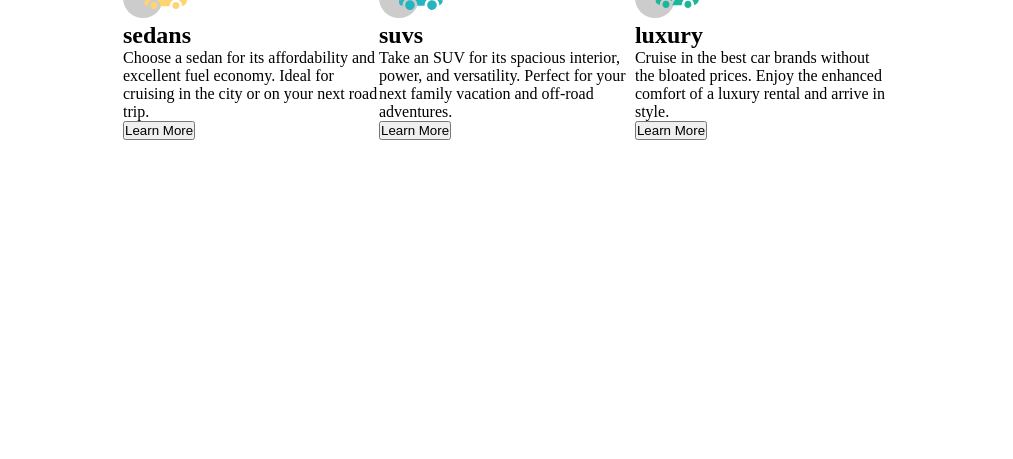
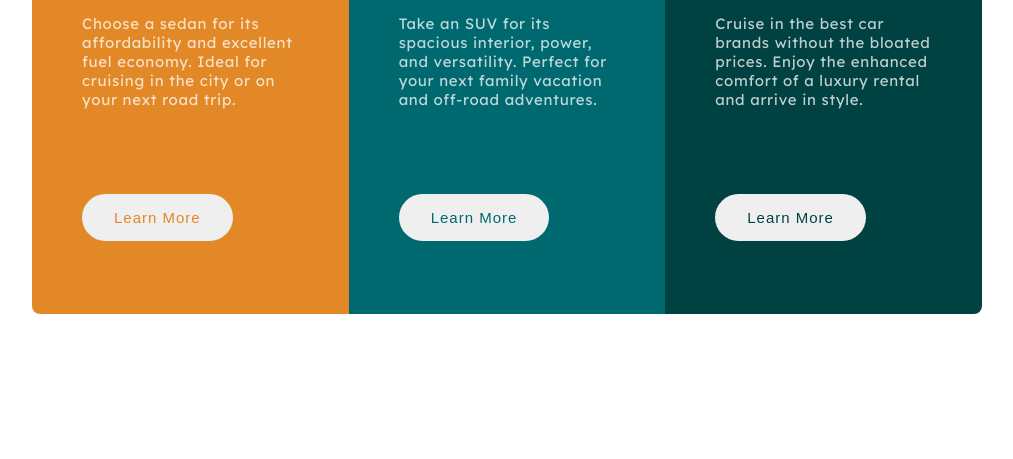
Before and after one commit to saadman-galib/3-column-preview-card-component, a plain HTML site: page index.html in a window 1280 px wide. Shown: the part 341-800 px from the top of the page, without its empty margins (133-1146 px from the left). Drawn offline with Linux system fonts and the light colour scheme.

Commit message:
Updating files

```diff
--- a/index.html
+++ b/index.html
@@ -9,8 +9,9 @@
     <title>3 column preview card component</title>
 </head>
 <body>
+    <div class="main-container">
     <div class="container">
-        <div class="1st-part all-part">
+        <div class="first-part all-part">
             <div class="top-part">
                 <img src="./images/icon-sedans.svg" alt="">
             </div>
@@ -22,7 +23,7 @@
                 <button>Learn More</button>
             </div>
         </div>
-        <div class="2nd-part all-part">
+        <div class="second-part all-part">
             <div class="top-part">
                 <img src="./images/icon-suvs.svg" alt="">
             </div>
@@ -34,7 +35,7 @@
                 <button>Learn More</button>
             </div>
         </div>
-        <div class="3rd-part all-part">
+        <div class="third-part all-part">
             <div class="top-part">
                 <img src="./images/icon-luxury.svg" alt="">
             </div>
@@ -47,6 +48,7 @@
             </div>
         </div>
     </div>
+</div>
 
 </body>
 </html>
--- a/sass/style.scss
+++ b/sass/style.scss
@@ -1,8 +1,18 @@
+@import url('https://fonts.googleapis.com/css2?family=Big+Shoulders+Display:wght@100;200;300;400;500;600;700;800;900&family=Lexend+Deca:wght@100;200;300;400;500;600;700;800;900&display=swap');
+
 *{
     margin: 0;
     padding: 0;
     box-sizing: border-box;
 }
+
+// Variables
+$main-orange: hsl(31, 77%, 52%);
+$main-blue: hsl(184, 100%, 22%);
+$main-dark-blue: hsl(179, 100%, 13%);
+$main-white: hsl(0, 0%, 95%);
+$main-radius: 8px;
+
 
 body{
     height: 100vh;
@@ -12,12 +22,126 @@ body{
     justify-content: center;
 }
 
+.main-container{
+    padding: 3rem;
+    width: 100%;
+    height: 100vh;
+    display: flex;
+    align-items: center;
+    justify-content: center;
+}
+
 .container{
-    width: 60%;
+    width: 950px;
+    height: 510px;
     display: flex;
     flex-direction: row;
+    // margin-left: auto;
+    // margin-right: auto;
+    // margin-top: auto;
+    // margin-bottom: auto;
 }
 
 .all-part{
     width: 33.33%;
+    color: $main-white;
+    padding: 50px;
+
+    h2{
+        font-family: 'Big Shoulders Display', cursive;
+        font-weight: 700;
+        font-size: 40px;
+        text-transform: uppercase;
+        margin-top: 38px;
+        margin-bottom: 30px;
+
+    }
+
+    p{
+        font-family: 'Lexend Deca', sans-serif;
+        font-size: 15px;
+        font-weight: 400;
+        letter-spacing: 0.7px;
+        color: hsla(0, 0%, 100%, 0.75) !important;
+    }
+
+    .middle-part{
+        height: 173px;
+        margin-bottom: 85px;
+    }
+
+    button{
+        // width: 145px;
+        // height: 55px;
+        width: auto;
+        height: auto;
+        padding: 13px 30px;
+        font-size: 15px;
+        font-weight: 500;
+        letter-spacing: 1px;
+        border-radius: 30px;
+        border-color: transparent;
+        cursor: pointer;
+        transition: 0.3s ease-in;
+        transition-property: color, background-color;
+    }
+
+    button:hover{
+        color: #fff;
+        border: 2.5px solid #fff;
+        background-color: transparent;
+    }
 }
+
+.first-part{
+    background-color: $main-orange;
+    border-top-left-radius: $main-radius;
+    border-bottom-left-radius: $main-radius;
+
+    button{
+        color: $main-orange;
+    }
+}
+
+.second-part{
+    background-color: $main-blue;
+
+    button{
+        color: $main-blue;
+    }
+}
+
+.third-part{
+    background-color: $main-dark-blue;
+    border-top-right-radius: $main-radius;
+    border-bottom-right-radius: $main-radius;
+
+    button{
+        color: $main-dark-blue;
+    }
+}
+
+@media (max-width: 850px) {
+    // *{display: none;}
+
+    .main-container{
+        height: auto;
+        width: 100%;
+        padding-bottom: 50px;
+    }
+
+    .container{
+        flex-direction: column;
+        // margin-left: auto;
+    }
+
+    .first-part{
+        border-top-right-radius: $main-radius;
+        border-bottom-left-radius: 0px;
+    }
+
+    .second-part{
+        border-top-right-radius: 0px;
+        border-bottom-left-radius: 0px;
+    }
+}
```
Also changed, not shown: style/style.css.
